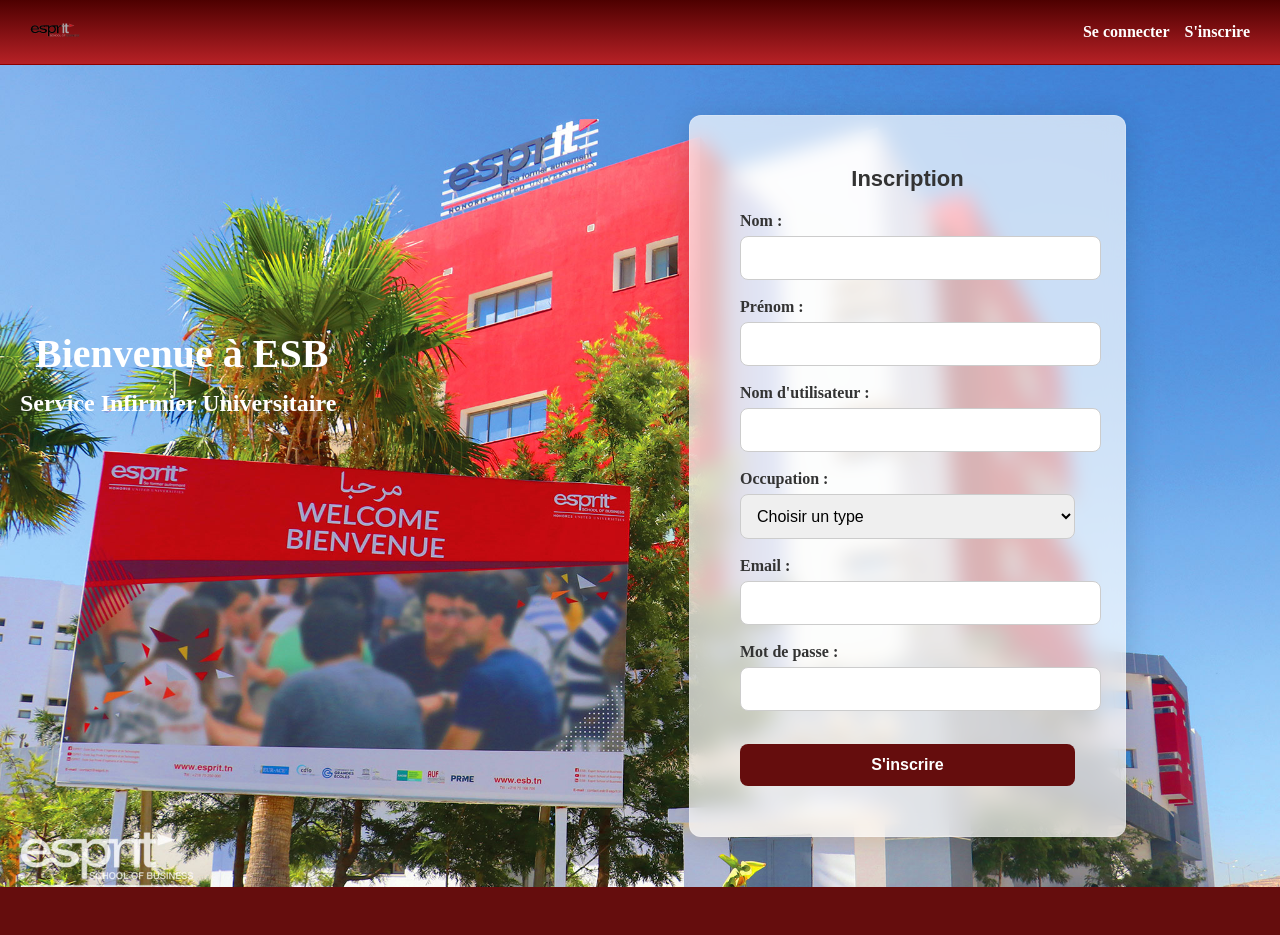
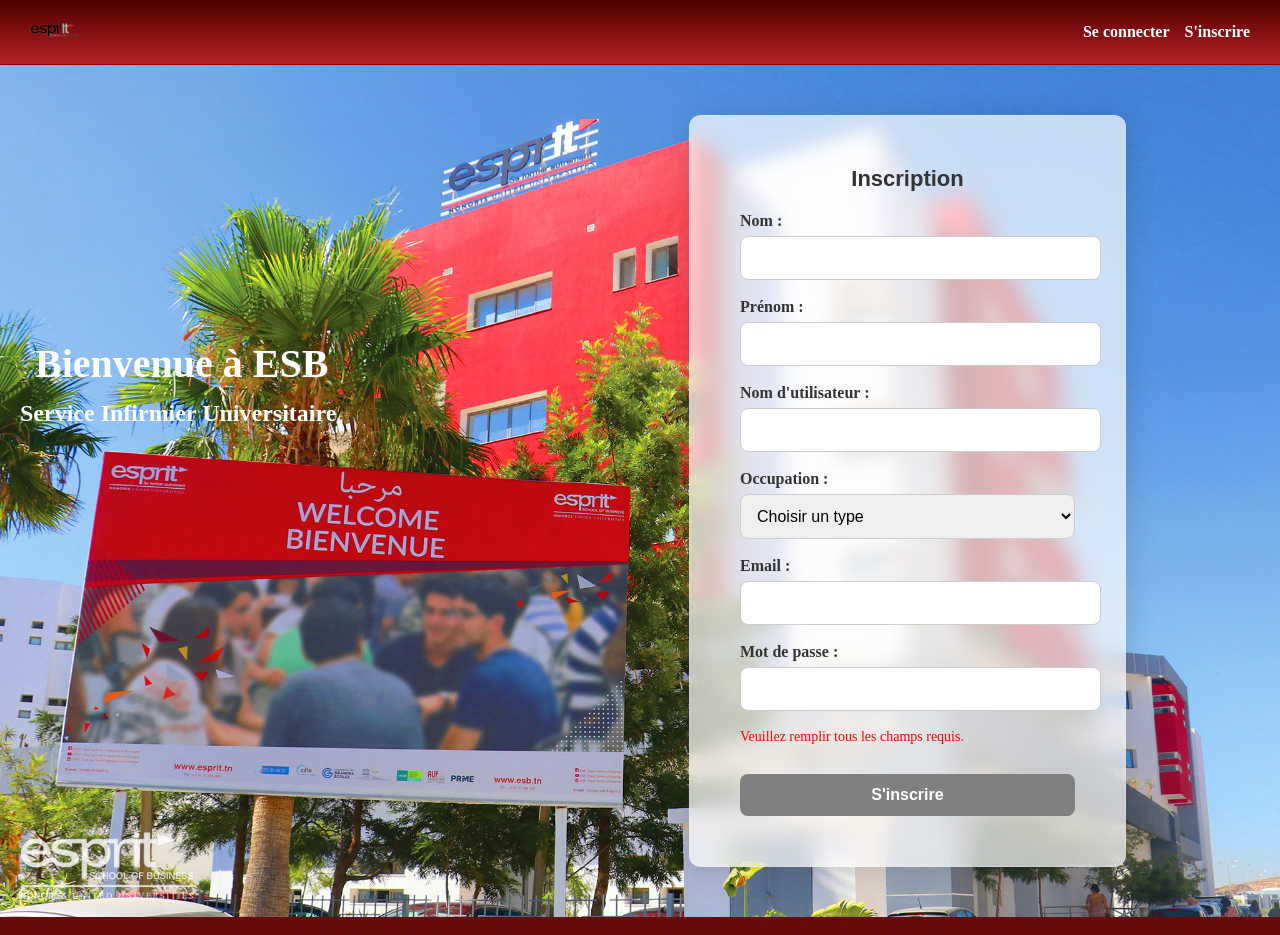
Before and after one commit to houssemhannachi/esprit-infirmerie, an Angular app in the folder front/: page /register in a window 1280 px wide. Shown: the top 935 px of the page. Built offline with nearby package versions, Linux system fonts and the light colour scheme.

Commit message:
add input control

```diff
--- a/front/src/app/shared/components/login/login.component.css
+++ b/front/src/app/shared/components/login/login.component.css
@@ -10,7 +10,7 @@
   padding-right: 20%;
 }
 .error-message {
-  color: red;
+  color: #590000;
   font-size: 0.9em;
   margin-top: 5px;
   display: block;
@@ -63,8 +63,8 @@
 
 /* Focus effect for input fields */
 .input-group input:focus {
-  border-color: #007bff;
-  box-shadow: 0 0 8px rgba(0, 123, 255, 0.3);
+  border-color: #f80000;
+  box-shadow: 0 0 8px rgb(77, 0, 0);
   outline: none;
 }
 
@@ -79,8 +79,8 @@
 }
 
 .input-group select:focus {
-  border-color: #007bff;
-  box-shadow: 0 0 8px rgba(0, 123, 255, 0.3);
+  border-color: #f80000;
+  box-shadow: 0 0 8px rgb(77, 0, 0);
   outline: none;
 }
 
--- a/front/src/app/shared/components/register/register.component.css
+++ b/front/src/app/shared/components/register/register.component.css
@@ -102,3 +102,22 @@
   background-color: #004085; /* Darker shade when clicked */
   transform: translateY(1px); /* Button depression effect */
 }
+
+button:disabled {
+  background-color: gray;
+  cursor: not-allowed;
+}
+
+.form-disabled-message {
+  display: block;
+  color: red;
+  margin-top: 10px;
+  font-size: 14px;
+}
+
+small {
+  display: block;
+  font-style: italic;
+  margin-top: 5px;
+  color: #590000
+}
--- a/front/src/app/shared/components/register/register.component.html
+++ b/front/src/app/shared/components/register/register.component.html
@@ -8,16 +8,25 @@
       <div class="input-group">
         <label for="nom">Nom :</label>
         <input type="text" id="nom" name="nom" formControlName="lastName">
+        <div *ngIf="registerForm.get('lastName')?.invalid && registerForm.get('lastName')?.touched">
+          <small *ngIf="registerForm.get('lastName')?.errors?.['required']">Le nom est requis.</small>
+        </div>
       </div>
 
       <div class="input-group">
         <label for="prenom">Prénom :</label>
         <input type="text" id="prenom" name="prenom" formControlName="firstName">
+        <div *ngIf="registerForm.get('firstName')?.invalid && registerForm.get('firstName')?.touched">
+          <small *ngIf="registerForm.get('firstName')?.errors?.['required']">Le prénom est requis.</small>
+        </div>
       </div>
 
       <div class="input-group">
         <label for="username">Nom d'utilisateur :</label>
         <input type="text" id="username" name="username" formControlName="username" required>
+        <div *ngIf="registerForm.get('username')?.invalid && registerForm.get('username')?.touched">
+          <small *ngIf="registerForm.get('username')?.errors?.['required']">Le nom d'utilisateur est requis.</small>
+        </div>
       </div>
 
       <div class="input-group">
@@ -32,16 +41,25 @@
       </div>
 
       <div class="input-group">
-        <label for="mail">Email :</label>
-        <input type="email" id="mail" name="mail" formControlName="email">
+        <label for="email">Email :</label>
+        <input type="email" id="email" name="email" formControlName="email">
+        <div *ngIf="registerForm.get('email')?.invalid && registerForm.get('email')?.touched">
+          <small *ngIf="registerForm.get('email')?.errors?.['required']">L'email est requis.</small>
+          <small *ngIf="registerForm.get('email')?.errors?.['email']">L'email doit être valide.</small>
+        </div>
       </div>
 
       <div class="input-group">
         <label for="password">Mot de passe :</label>
         <input type="password" id="password" name="password" formControlName="password">
+        <div *ngIf="registerForm.get('password')?.invalid && registerForm.get('password')?.touched">
+          <small *ngIf="registerForm.get('password')?.errors?.['required']">Le mot de passe est requis.</small>
+        </div>
       </div>
-
-      <button type="submit" name="submit">S'inscrire</button>
+      <div *ngIf="registerForm.invalid" class="form-disabled-message">
+        <p>Veuillez remplir tous les champs requis.</p>
+      </div>
+      <button type="submit" name="submit" [disabled]="registerForm.invalid">S'inscrire</button>
     </form>
   </div>
 </div>
```
